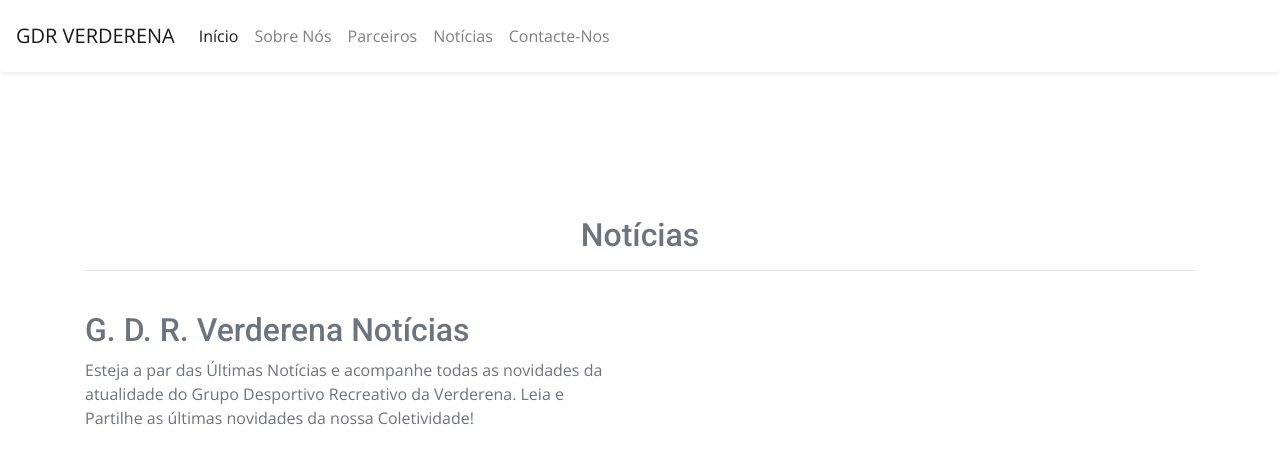
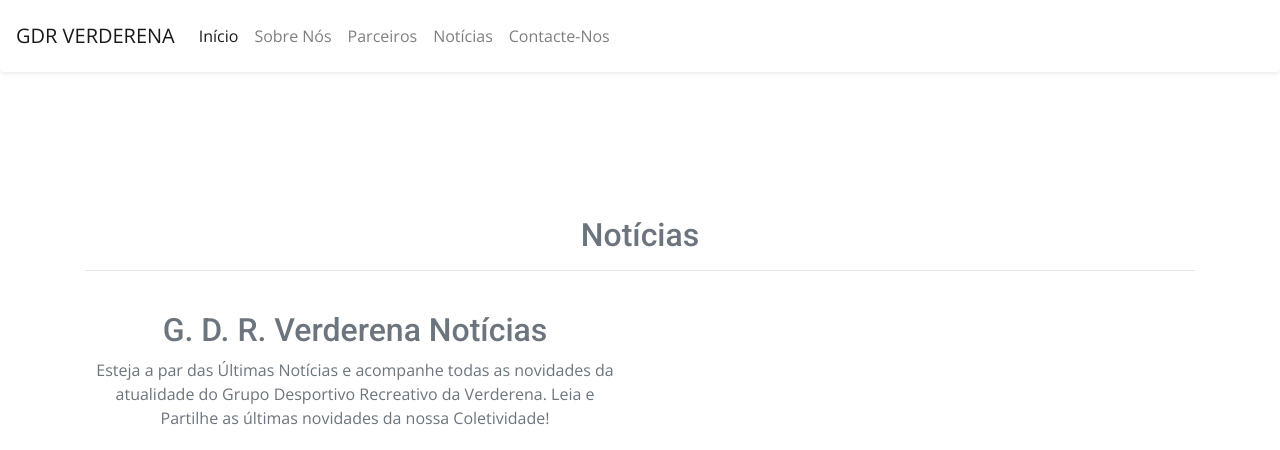
Before and after one commit to GDR-Verderena/gdr-verderena.github.io, a Jekyll site: the page built from blog/index.html, in a window 1280 px wide. Shown: the top 450 px of the page. Built offline with Jekyll 4.4.1, drawn with Linux system fonts in a browser that asks for light colours; nearby versions of some CDN libraries; library files that are not in the unit come from our copies; grey boxes are pictures that could not be loaded.

Commit message:
Update index.html

```diff
--- a/blog/index.html
+++ b/blog/index.html
@@ -10,7 +10,7 @@ title: G. D. R. Verderena  Notícias
 <br>
 
 
-	<div class="row text-muted">
+	<div class="row text-muted text-center noselect">
 <div class="col-md-6 col-md-offset-3 mb40">
 <h2>{{ page.title }}</h2>
 <p> Esteja a par das Últimas Notícias e acompanhe todas as novidades da atualidade do Grupo Desportivo Recreativo da Verderena. Leia e  Partilhe as últimas novidades da nossa Coletividade!</p>
```
